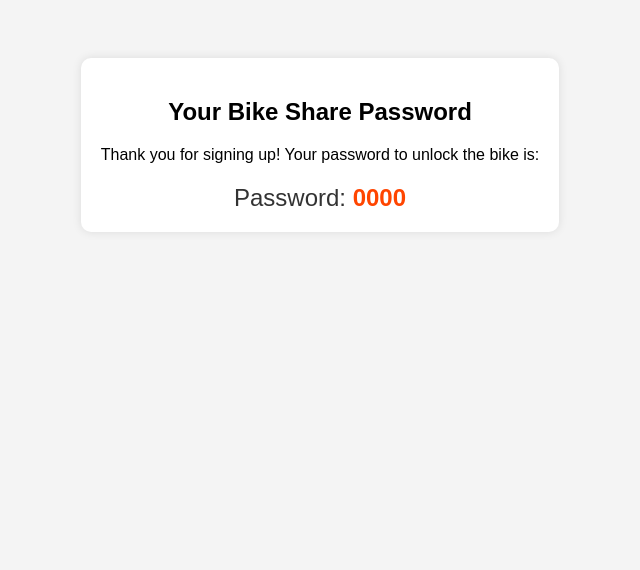
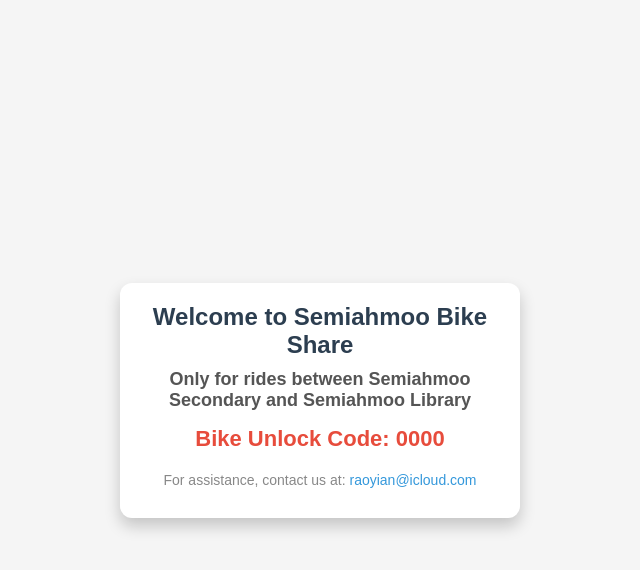
Before and after one commit to yian0614sigma/bike, a plain HTML site: page passwordgive.html in a window 1280 px wide. Shown: the whole page, without its empty margins (320-960 px from the left). Drawn offline with Linux system fonts and the light colour scheme.

Commit message:
Update passwordgive.html

```diff
--- a/passwordgive.html
+++ b/passwordgive.html
@@ -3,39 +3,77 @@
 <head>
     <meta charset="UTF-8">
     <meta name="viewport" content="width=device-width, initial-scale=1.0">
-    <title>Your Bike Share Password</title>
+    <title>Semiahmoo Bike Share</title>
     <style>
+        * {
+            margin: 0;
+            padding: 0;
+            box-sizing: border-box;
+            font-family: Arial, sans-serif;
+        }
+
         body {
-            font-family: Arial, sans-serif;
-            background-color: #f4f4f4;
+            display: flex;
+            justify-content: center;
+            align-items: center;
+            height: 100vh;
+            background-color: #f5f5f5;
+        }
+
+        .container {
+            background-color: #ffffff;
+            padding: 20px;
+            max-width: 400px;
+            border-radius: 12px;
             text-align: center;
-            padding: 50px;
+            box-shadow: 0 8px 16px rgba(0, 0, 0, 0.2);
         }
-        .container {
-            background-color: #fff;
-            padding: 20px;
-            border-radius: 10px;
-            box-shadow: 0 0 10px rgba(0, 0, 0, 0.1);
-            display: inline-block;
+
+        h1 {
+            font-size: 24px;
+            color: #2c3e50;
+            margin-bottom: 10px;
         }
-        .password-box {
-            font-size: 24px;
-            color: #333;
+
+        p {
+            font-size: 18px;
+            color: #555;
+            margin-bottom: 10px;
+        }
+
+        .password {
+            font-size: 22px;
+            font-weight: bold;
+            color: #e74c3c;
+            margin: 15px 0;
+        }
+
+        .info {
+            font-size: 14px;
+            color: #888;
             margin-top: 20px;
         }
-        .password {
-            font-weight: bold;
-            color: #ff4500;
+
+        a {
+            color: #3498db;
+            text-decoration: none;
+        }
+
+        a:hover {
+            text-decoration: underline;
         }
     </style>
 </head>
 <body>
+
     <div class="container">
-        <h2>Your Bike Share Password</h2>
-        <p>Thank you for signing up! Your password to unlock the bike is:</p>
-        <div class="password-box">
-            Password: <span class="password">0000</span>
-        </div>
+        <h1>Welcome to Semiahmoo Bike Share</h1>
+        <p><strong>Only for rides between Semiahmoo Secondary and Semiahmoo Library</strong></p>
+
+        <p class="password">Bike Unlock Code: 0000</p>
+
+        <p class="info">For assistance, contact us at: <a href="mailto:raoyian@icloud.com">raoyian@icloud.com</a></p>
     </div>
+
 </body>
 </html>
```
